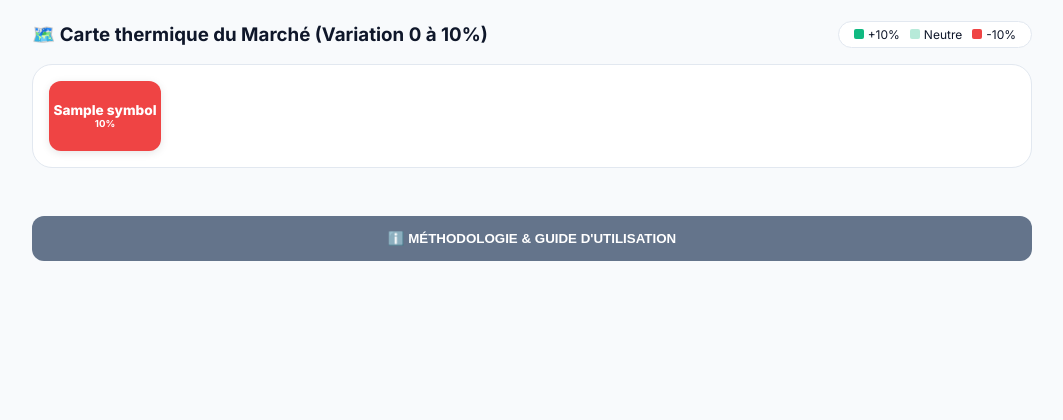
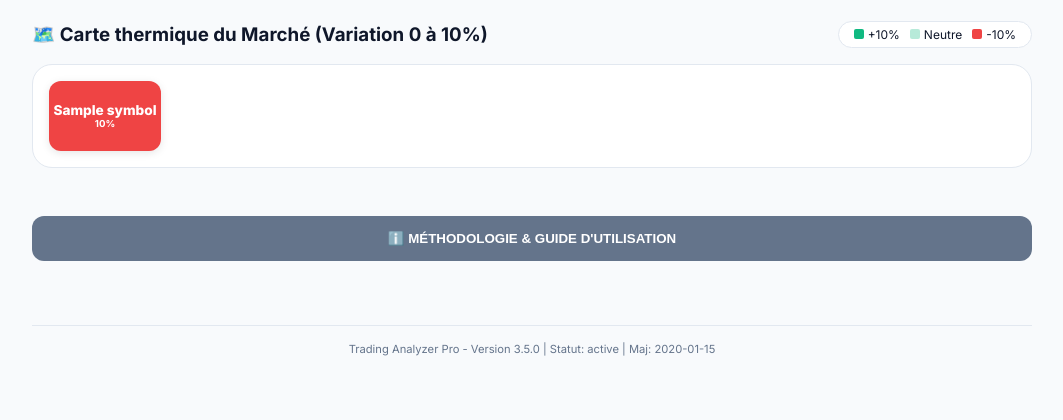
Before and after one commit to admin5004/trade-analyser-bourse, a Flask app: template templates/index.html in a window 1280 px wide. Shown: the part 819-1239 px from the top of the page, without its empty margins (108-1171 px from the left). Before the commit the page ends 1080 px from the top, so only its background shows below. Run offline with Flask 3, Linux system fonts and the light colour scheme; the template is opened without the code that fills it: most values are stand-ins (such as "Sample title", 1, 10 or a date in 2020).

Commit message:
UI: Added version marker in footer and ensured version variable passing

```diff
--- a/app.py
+++ b/app.py
@@ -307,7 +307,7 @@ def ultra_analyze():
         'sector': info.get('sector', 'N/A') if info else 'N/A',
         'pe_ratio': "N/A", 'div_yield': "0", 'currency_symbol': "€",
         'stock_chart_div': create_stock_chart(df, symbol) if df is not None else "",
-        'top_sectors': [], 'heatmap_data': heatmap_data, 'engine_status': 'ONLINE',
+        'top_sectors': [], 'heatmap_data': heatmap_data, 'engine_status': 'ONLINE', 'version': VERSION,
         'last_update': MARKET_STATE['last_update'], 'news': news_list, 'analyst_recommendation': analyst_info,
         'sentiment_score': sentiment_score, 'sentiment_label': sentiment_label
     }
--- a/templates/index.html
+++ b/templates/index.html
@@ -175,6 +175,10 @@
                 </div>
             </div>
         </div>
+
+        <footer style="text-align: center; color: #64748b; font-size: 0.7rem; margin-top: 3rem; padding-bottom: 2rem; border-top: 1px solid var(--border); padding-top: 1rem;">
+            Trading Analyzer Pro - Version {{ version|default('3.5.0') }} | Statut: {{ engine_status }} | Maj: {{ last_update }}
+        </footer>
     </div>
 
     <script>
```
